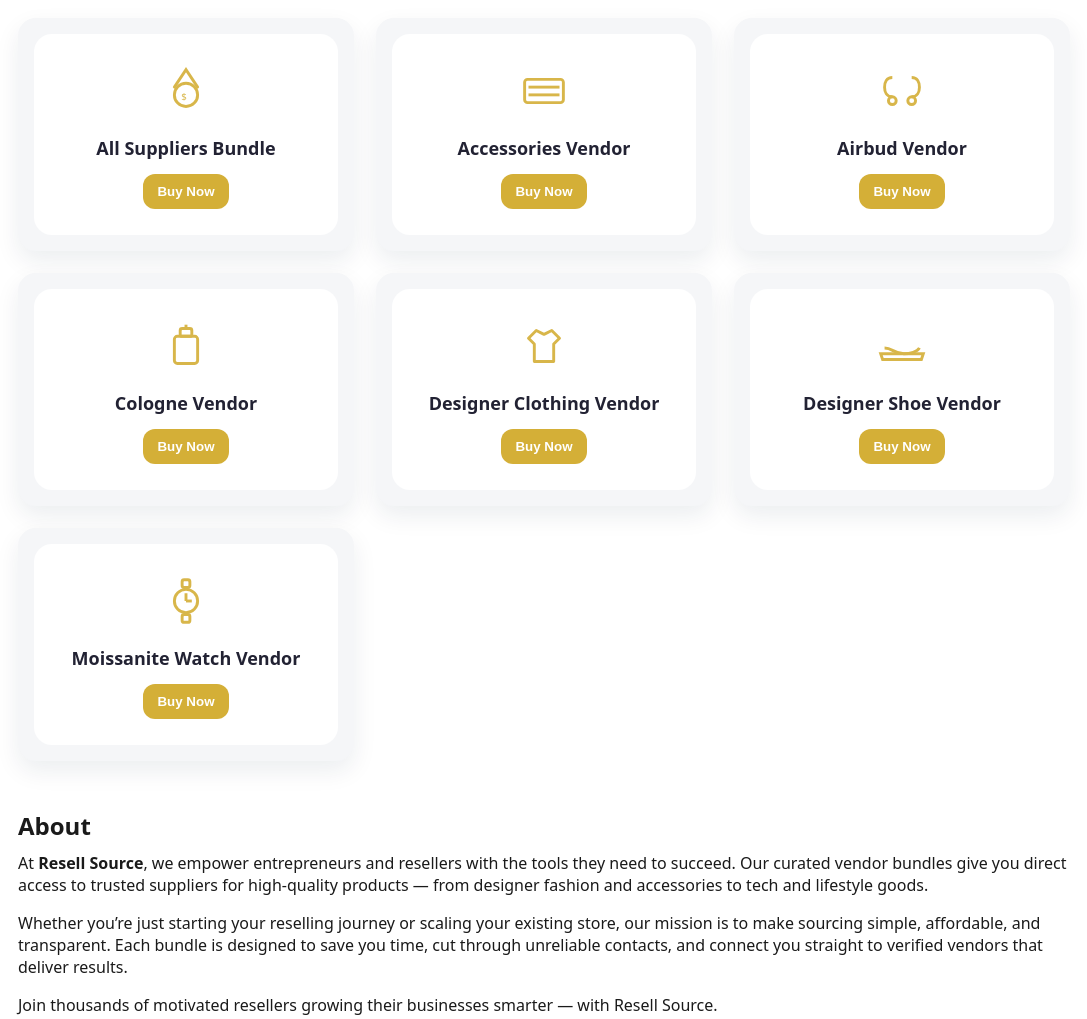
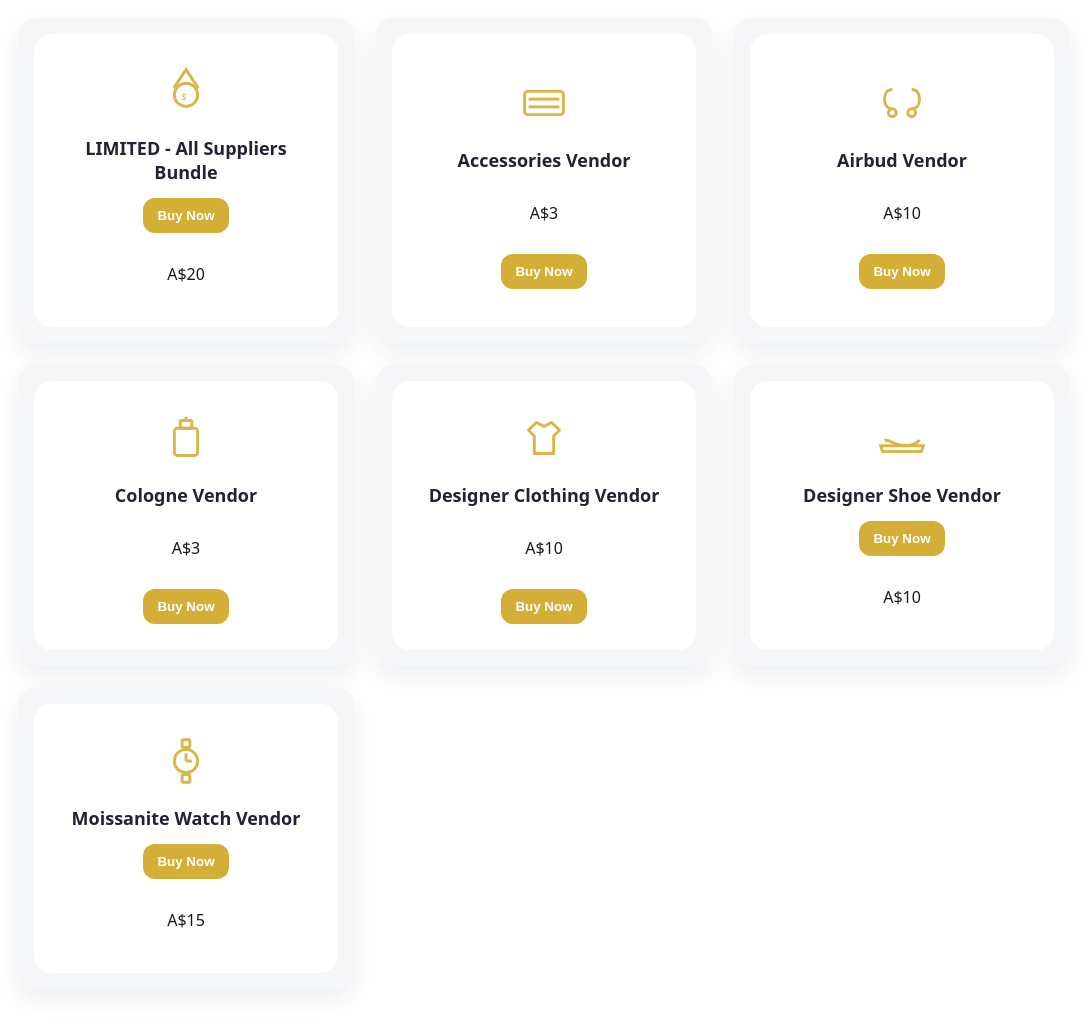
Before and after one commit to ResellSource/resell-source-site1, a plain HTML site: page index.html in a window 1280 px wide. Shown: the part 460-1479 px from the top of the page, without its empty margins (96-1183 px from the left). Drawn offline with Linux system fonts and the light colour scheme.

Commit message:
Update index.html

```diff
--- a/index.html
+++ b/index.html
@@ -43,8 +43,9 @@
           <circle cx="32" cy="36" r="12" fill="none" stroke="#D4AF37" stroke-width="3"/>
           <text x="27" y="41" font-size="10" fill="#D4AF37">$</text>
         </svg>
-        <h3>All Suppliers Bundle</h3>
+        <h3> LIMITED - All Suppliers Bundle</h3>
         <button class="buy" data-product="all">Buy Now</button>
+        <p class="price">A$20</p>
       </div></div>
 
       <!-- Accessories -->
@@ -55,6 +56,7 @@
           <line x1="16" y1="36" x2="48" y2="36" stroke="#D4AF37" stroke-width="3"/>
         </svg>
         <h3>Accessories Vendor</h3>
+        <p class="price">A$3</p>
         <button class="buy" data-product="accessories">Buy Now</button>
       </div></div>
 
@@ -67,6 +69,7 @@
           <circle cx="42" cy="42" r="4" stroke="#D4AF37" stroke-width="3" fill="none"/>
         </svg>
         <h3>Airbud Vendor</h3>
+        <p class="price">A$10</p>
         <button class="buy" data-product="airbud">Buy Now</button>
       </div></div>
 
@@ -78,6 +81,7 @@
           <line x1="32" y1="10" x2="32" y2="14" stroke="#D4AF37" stroke-width="3"/>
         </svg>
         <h3>Cologne Vendor</h3>
+        <p class="price">A$3</p>
         <button class="buy" data-product="cologne">Buy Now</button>
       </div></div>
 
@@ -87,6 +91,7 @@
           <path d="M24 16l8 4 8-4 8 8-6 6v18H22V30l-6-6 8-8z" stroke="#D4AF37" stroke-width="3" fill="none" stroke-linejoin="round"/>
         </svg>
         <h3>Designer Clothing Vendor</h3>
+        <p class="price">A$10</p>
         <button class="buy" data-product="clothing">Buy Now</button>
       </div></div>
 
@@ -98,6 +103,7 @@
         </svg>
         <h3>Designer Shoe Vendor</h3>
         <button class="buy" data-product="shoe">Buy Now</button>
+        <p class="price">A$10</p>
       </div></div>
 
       <!-- Moissanite Watch -->
@@ -111,6 +117,7 @@
         </svg>
         <h3>Moissanite Watch Vendor</h3>
         <button class="buy" data-product="watch">Buy Now</button>
+        <p class="price">A$15</p>
       </div></div>
     </section>
 
```
